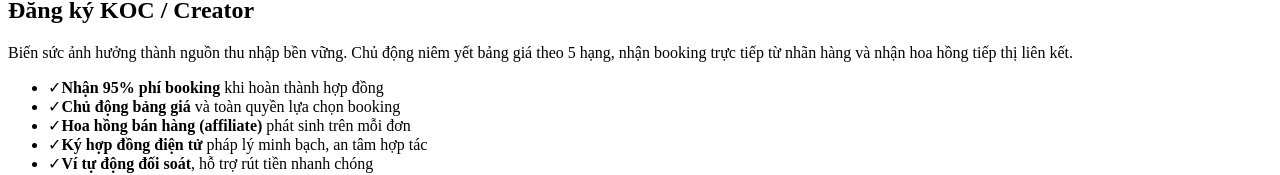
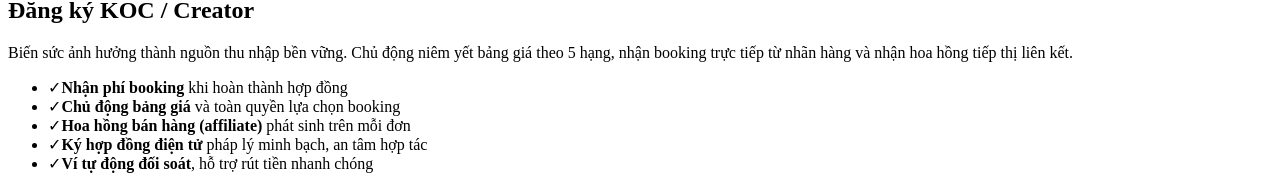
Before and after one commit to viktorpham090703-sys/koc-viet, a React (Vite) app in the folder front-end/: page /dang-ky in a window 1280 px wide. Shown: the part 522-697 px from the top of the page. Built offline with nearby package versions, Linux system fonts and the light colour scheme; no server answers.

Commit message:
fix(landing): bo ti le phan tram trong dong nhan phi booking khi hoan thanh hop dong

```diff
--- a/front-end/src/app.js
+++ b/front-end/src/app.js
@@ -635,7 +635,7 @@ function renderRegisterPortal(el) {
             Biến sức ảnh hưởng thành nguồn thu nhập bền vững. Chủ động niêm yết bảng giá theo 5 hạng, nhận booking trực tiếp từ nhãn hàng và nhận hoa hồng tiếp thị liên kết.
           </p>
           <ul class="reg-portal-features">
-            <li><span class="reg-portal-check">✓</span><span><b>Nhận 95% phí booking</b> khi hoàn thành hợp đồng</span></li>
+            <li><span class="reg-portal-check">✓</span><span><b>Nhận phí booking</b> khi hoàn thành hợp đồng</span></li>
             <li><span class="reg-portal-check">✓</span><span><b>Chủ động bảng giá</b> và toàn quyền lựa chọn booking</span></li>
             <li><span class="reg-portal-check">✓</span><span><b>Hoa hồng bán hàng (affiliate)</b> phát sinh trên mỗi đơn</span></li>
             <li><span class="reg-portal-check">✓</span><span><b>Ký hợp đồng điện tử</b> pháp lý minh bạch, an tâm hợp tác</span></li>
--- a/front-end/src/pages/public/RegisterPortalPage.tsx
+++ b/front-end/src/pages/public/RegisterPortalPage.tsx
@@ -52,7 +52,7 @@ export function RegisterPortalPage() {
               Biến sức ảnh hưởng thành nguồn thu nhập bền vững. Chủ động niêm yết bảng giá theo 5 hạng, nhận booking trực tiếp từ nhãn hàng và nhận hoa hồng tiếp thị liên kết.
             </p>
             <ul className="reg-portal-features">
-              <li><span className="reg-portal-check">✓</span><span><b>Nhận 95% phí booking</b> khi hoàn thành hợp đồng</span></li>
+              <li><span className="reg-portal-check">✓</span><span><b>Nhận phí booking</b> khi hoàn thành hợp đồng</span></li>
               <li><span className="reg-portal-check">✓</span><span><b>Chủ động bảng giá</b> và toàn quyền lựa chọn booking</span></li>
               <li><span className="reg-portal-check">✓</span><span><b>Hoa hồng bán hàng (affiliate)</b> phát sinh trên mỗi đơn</span></li>
               <li><span className="reg-portal-check">✓</span><span><b>Ký hợp đồng điện tử</b> pháp lý minh bạch, an tâm hợp tác</span></li>
```
